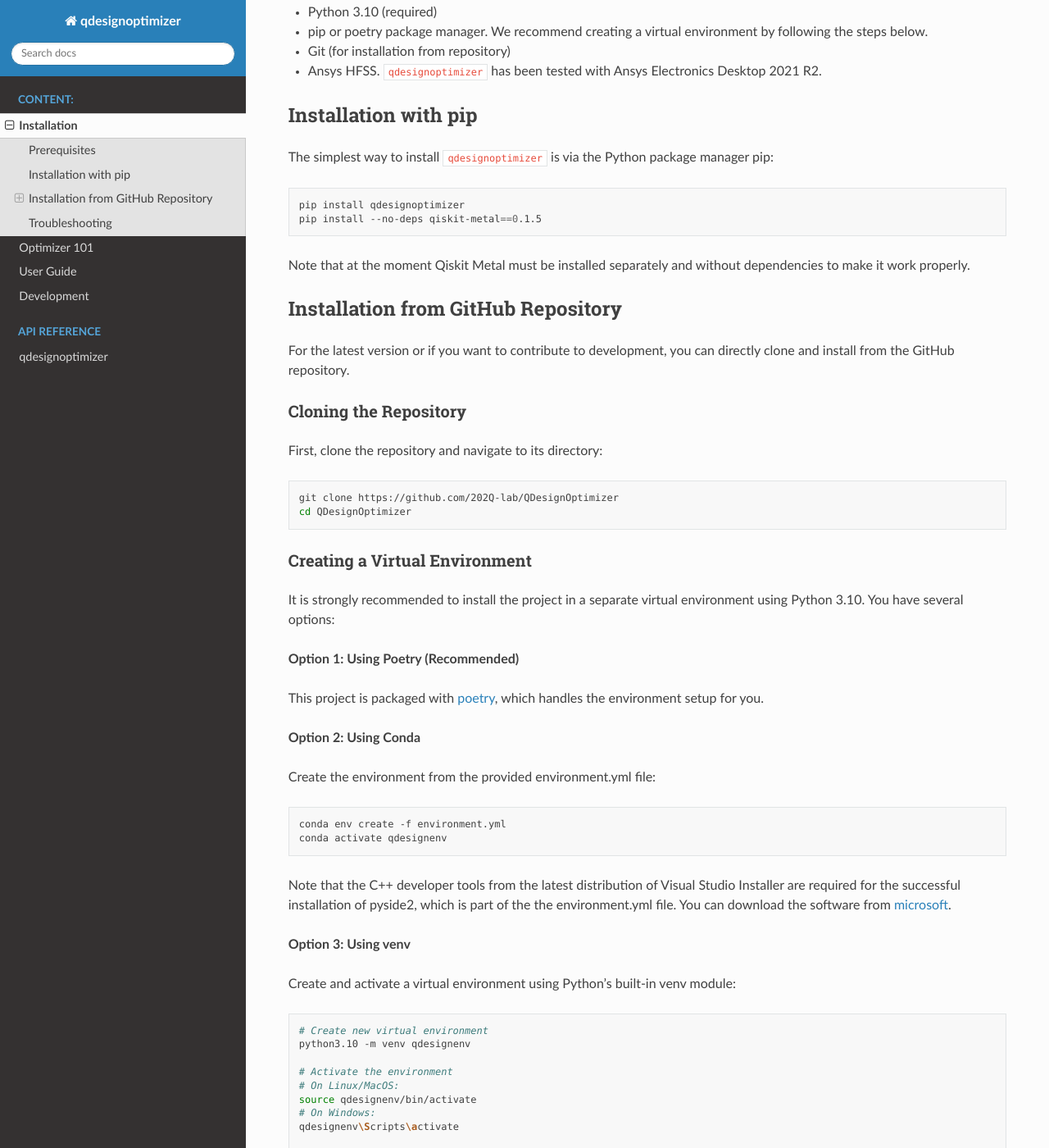
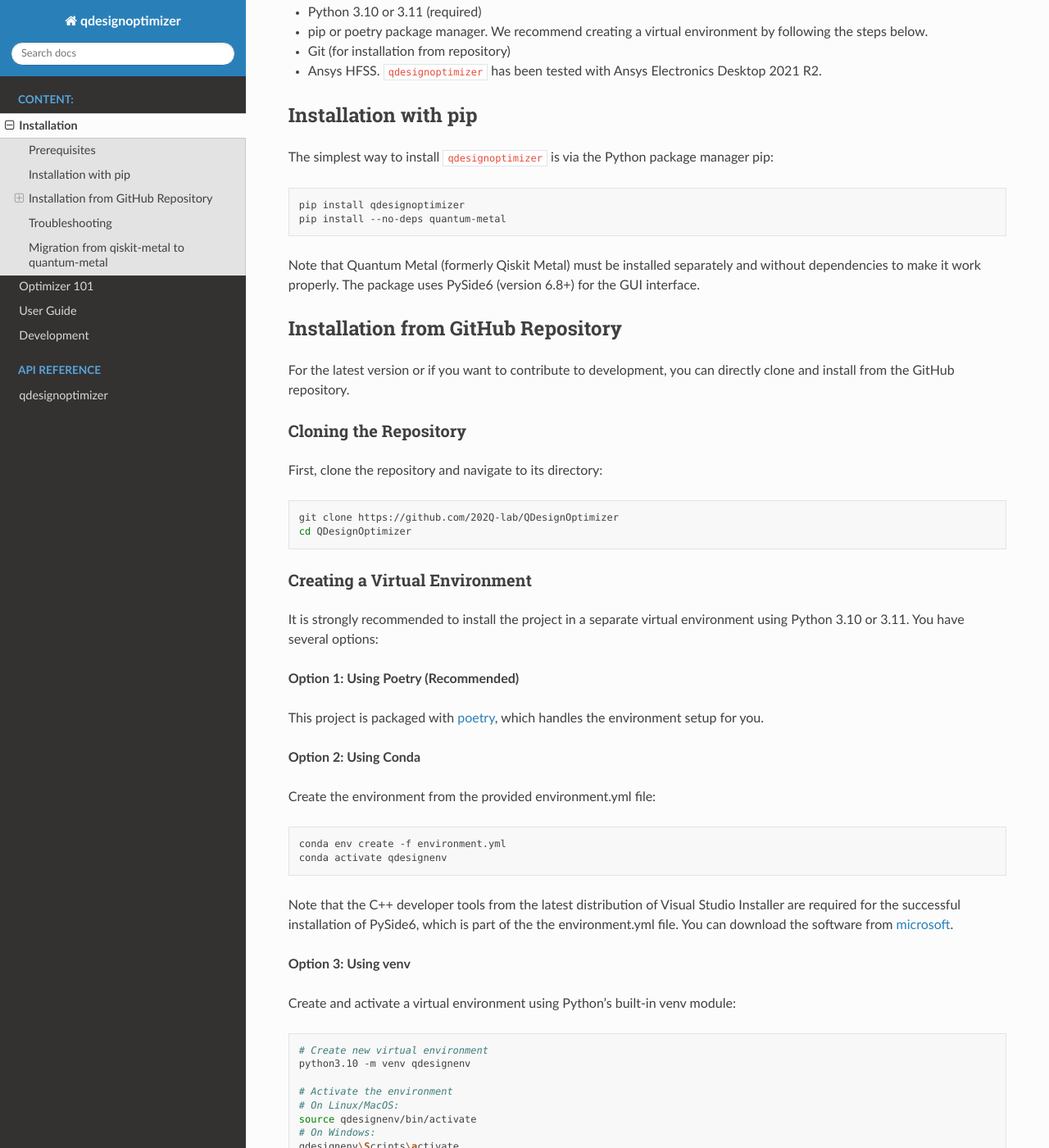
Before and after one commit to 202Q-lab/QDesignOptimizer, a Sphinx documentation site: the page built from docs/source/installation.rst, in a window 1280 px wide and 1400 px high, scrolled down 262 px. Shown: the whole window at 82% size. Built offline with Sphinx 7.4.7 and the Read the Docs theme 3.1.0, drawn with Linux system fonts in a browser that asks for light colours; pages that are not in the unit, such as notebooks, are missing from menus; some of the changed text lies outside the part shown.

```diff
--- a/docs/source/installation.rst
+++ b/docs/source/installation.rst
@@ -9,7 +9,7 @@ This guide will help you install the ``qdesignoptimizer`` package and its depend
 Prerequisites
 =============
 
-- Python 3.10 (required)
+- Python 3.10 or 3.11 (required)
 - pip or poetry package manager. We recommend creating a virtual environment by following the steps below.
 - Git (for installation from repository)
 - Ansys HFSS. ``qdesignoptimizer`` has been tested with Ansys Electronics Desktop 2021 R2.
@@ -22,9 +22,9 @@ The simplest way to install ``qdesignoptimizer`` is via the Python package manag
 .. code-block:: bash
 
     pip install qdesignoptimizer
-    pip install --no-deps qiskit-metal==0.1.5
+    pip install --no-deps quantum-metal
 
-Note that at the moment Qiskit Metal must be installed separately and without dependencies to make it work properly.
+Note that Quantum Metal (formerly Qiskit Metal) must be installed separately and without dependencies to make it work properly. The package uses PySide6 (version 6.8+) for the GUI interface.
 
 Installation from GitHub Repository
 ===================================
@@ -44,7 +44,7 @@ First, clone the repository and navigate to its directory:
 Creating a Virtual Environment
 ------------------------------
 
-It is strongly recommended to install the project in a separate virtual environment using Python 3.10. You have several options:
+It is strongly recommended to install the project in a separate virtual environment using Python 3.10 or 3.11. You have several options:
 
 **Option 1: Using Poetry (Recommended)**
 
@@ -59,7 +59,7 @@ Create the environment from the provided environment.yml file:
     conda env create -f environment.yml
     conda activate qdesignenv
 
-Note that the C++ developer tools from the latest distribution of Visual Studio Installer are required for the successful installation of pyside2, which is part of the the environment.yml file. You can download the software from `microsoft <https://visualstudio.microsoft.com/downloads/>`_.
+Note that the C++ developer tools from the latest distribution of Visual Studio Installer are required for the successful installation of PySide6, which is part of the the environment.yml file. You can download the software from `microsoft <https://visualstudio.microsoft.com/downloads/>`_.
 
 **Option 3: Using venv**
 
@@ -85,12 +85,12 @@ Create and activate a virtual environment using Python's built-in venv module:
 User Installation
 -----------------
 
-For regular users, install the project with its dependencies and Qiskit Metal:
+For regular users, install the project with its dependencies and Quantum Metal:
 
 .. code-block:: bash
 
     poetry install
-    pip install --no-deps qiskit-metal==0.1.5
+    pip install --no-deps quantum-metal
 
 Developer Installation
 ----------------------
@@ -100,7 +100,7 @@ For developers who want to contribute to the project, install with additional de
 .. code-block:: bash
 
     poetry install --with docs,analysis
-    pip install --no-deps qiskit-metal==0.1.5
+    pip install --no-deps quantum-metal
     pre-commit install
 
 This will install:
@@ -127,8 +127,35 @@ Troubleshooting
 
 **Common Issues:**
 
-- **Python Version Mismatch**: Ensure you're using Python 3.10
+- **Python Version Mismatch**: Ensure you're using Python 3.10 or 3.11
 - **Dependency Conflicts**: If you encounter dependency conflicts, try installing in a fresh virtual environment
 - **Ansys Connection Issues**: Make sure Ansys HFSS is correctly installed and licensed
 
+Migration from qiskit-metal to quantum-metal
+==============================================
+
+If you have an existing QDesignOptimizer installation with qiskit-metal, follow these steps to migrate:
+
+1. **Uninstall old packages:**
+
+.. code-block:: bash
+
+    pip uninstall -y qiskit-metal pyside2
+
+2. **Update your environment:**
+
+.. code-block:: bash
+
+    poetry install --with docs,analysis
+    pip install --no-deps quantum-metal
+
+3. **Verify the installation:**
+
+.. code-block:: python
+
+    from qiskit_metal import designs, MetalGUI
+    from qdesignoptimizer import DesignAnalysis
+
+**Note:** quantum-metal v0.5+ uses PySide6 instead of PySide2. The import paths remain ``qiskit_metal`` for backward compatibility.
+
 For more help, please open an issue on the `GitHub repository <https://github.com/202Q-lab/QDesignOptimizer/issues>`_.
```
Also changed, not shown: README.md (+27 -4 lines), pyproject.toml (+7 -8 lines), 6 other files.
